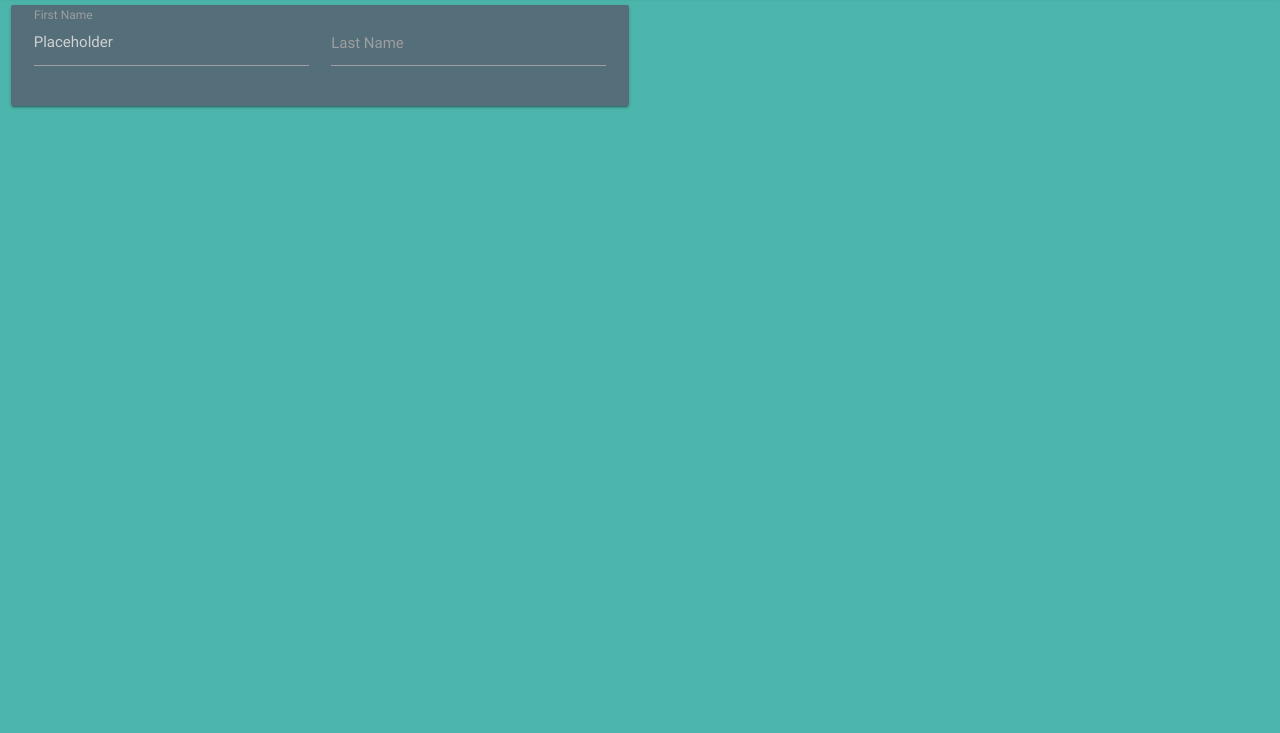
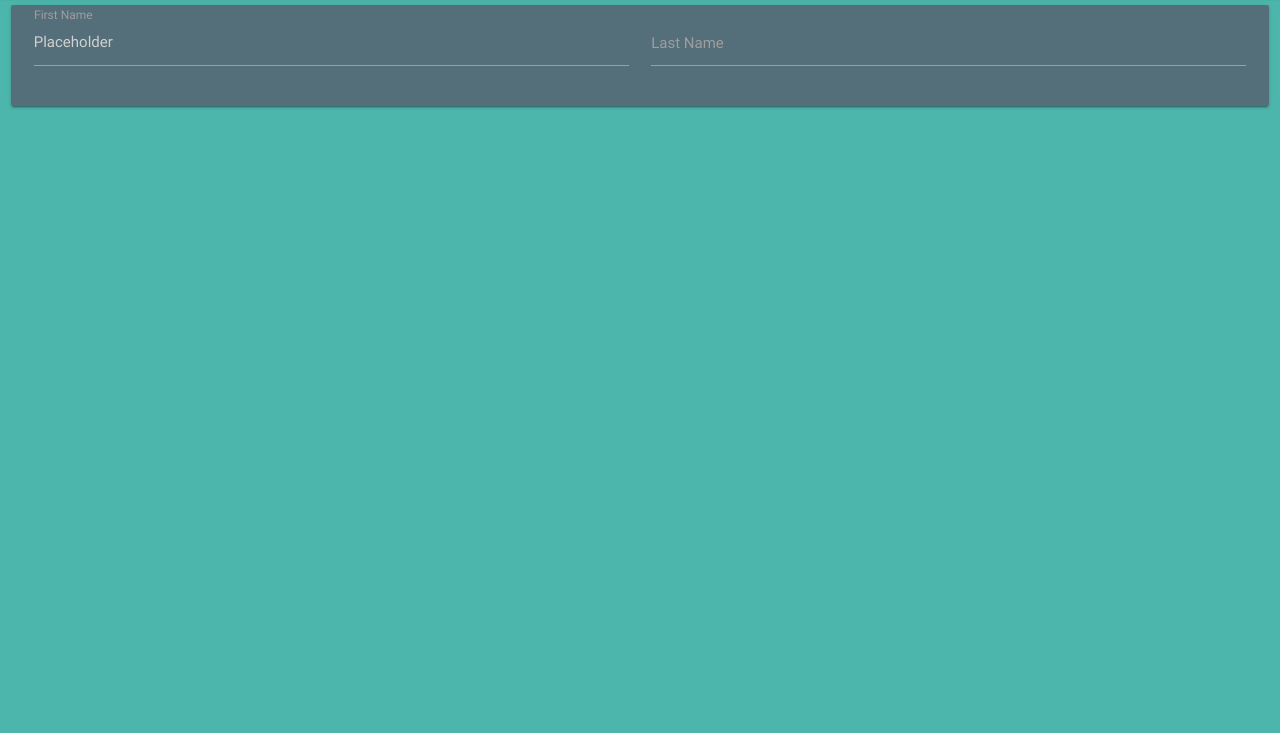
Before and after one commit to liamoar/locator, a plain HTML site: page access.html in a window 1280 px wide. Shown: the part 67-800 px from the top of the page. Drawn offline with nearby package versions, Linux system fonts and the light colour scheme.

Commit message:
changed grid layout to 12 of card(access.html)

```diff
--- a/access.html
+++ b/access.html
@@ -26,7 +26,7 @@
               </nav>
 
               <div class="row">
-                 <div class="col s12 m6">
+                 <div class="col s12 m12">
                    <div class="card blue-grey darken-1">
                      <div class="row">
            <form class="col s12">
```
